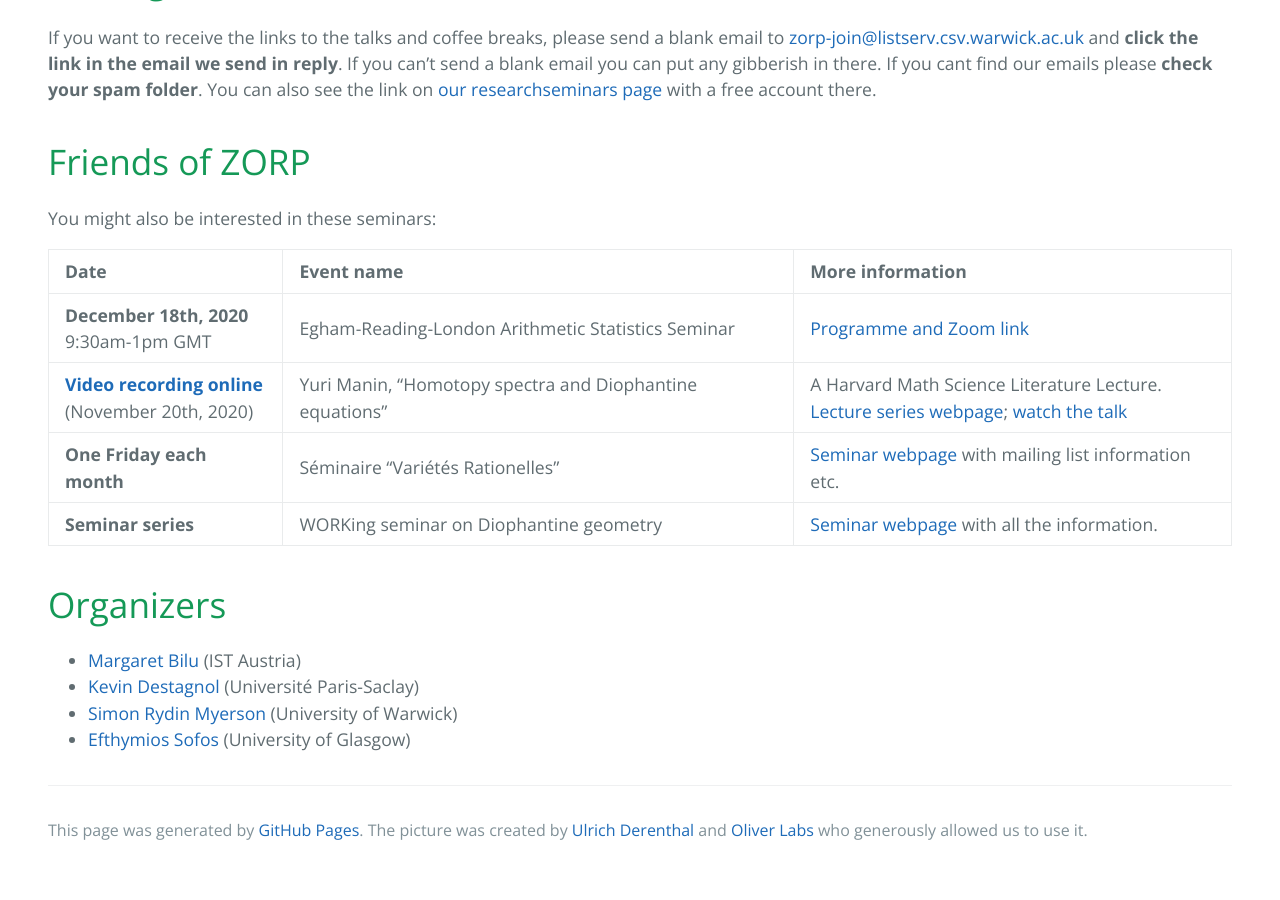
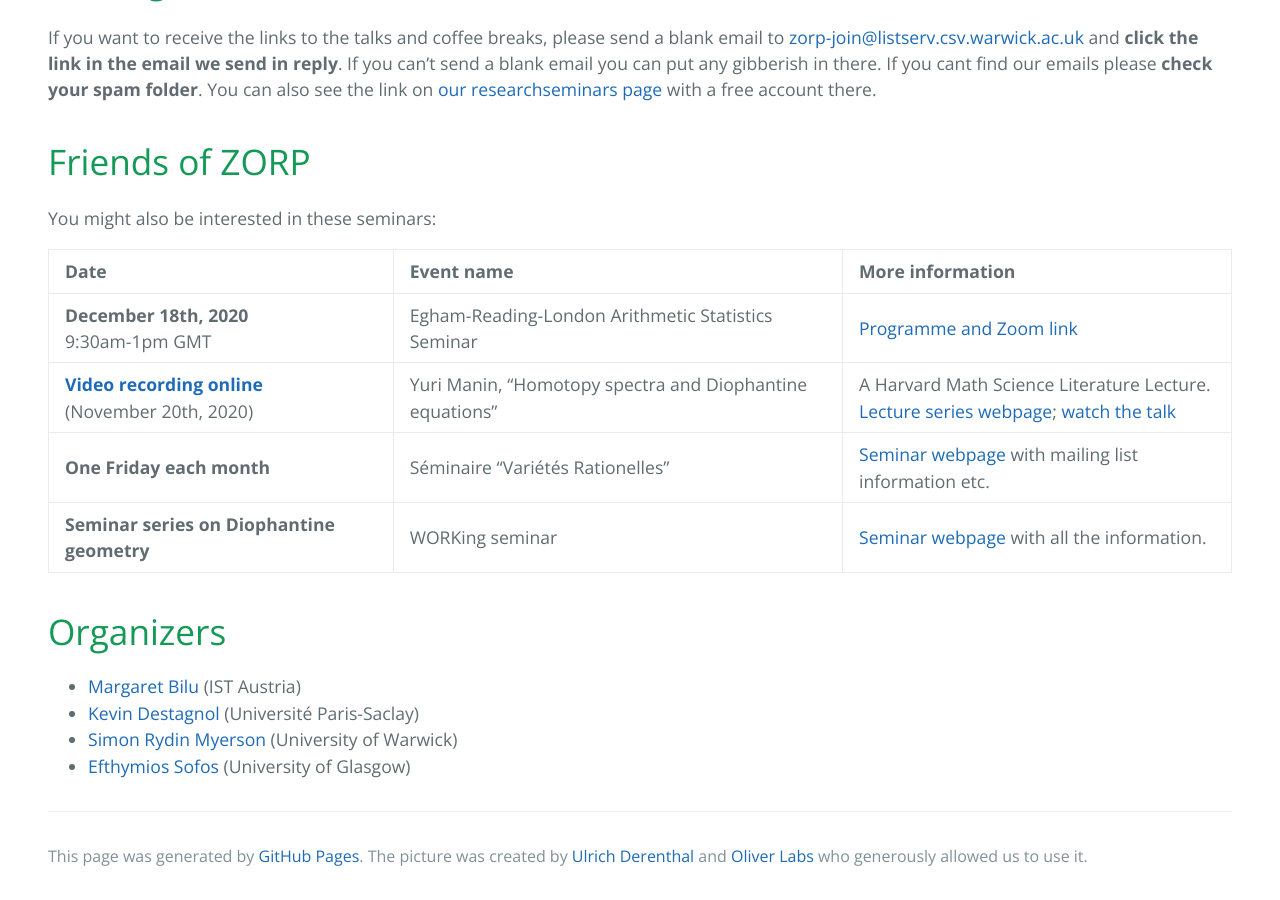
Before and after one commit to zoom-on-rational-points/zoom-on-rational-points.github.io, a Jekyll site: the page built from index.md, in a window 1280 px wide and 900 px high, scrolled down 1328 px. Built offline with Jekyll 4.4.1, drawn with Linux system fonts in a browser that asks for light colours; our own code applies the rules of GitHub Pages for plain Markdown files; before the commit the page ends 2202 px from its top, so only the background shows below that.

Commit message:
Update index.md

```diff
--- a/index.md
+++ b/index.md
@@ -30,7 +30,7 @@ You might also be interested in these seminars:
 | **December 18th, 2020** <br> 9:30am-1pm GMT| Egham-Reading-London Arithmetic Statistics Seminar  | <a href="https://reynoldfregoli.wixsite.com/website">Programme and Zoom link</a> |
 | **<a href="https://www.youtube.com/watch?v=0LRjvyldpCw">Video recording online</a>** <br> (November 20th, 2020) | Yuri Manin, "Homotopy spectra and Diophantine equations" | A Harvard Math Science Literature Lecture.<br> <a href="https://cmsa.fas.harvard.edu/literature-lecture-series/">Lecture series webpage</a>; <a href="https://www.youtube.com/watch?v=0LRjvyldpCw">watch the talk</a>|
 | **One Friday each month** | S&eacute;minaire "Vari&eacute;t&eacute;s Rationelles" | <a href="https://webusers.imj-prg.fr/~cyril.demarche/SVR/SVR.html">Seminar webpage</a> with mailing list information etc. |
-| **Seminar series** | WORKing seminar on Diophantine geometry | <a href="https://sites.google.com/site/netandogra/working-seminar">Seminar webpage</a> with all the information. |
+| **Seminar series on Diophantine geometry** | WORKing seminar | <a href="https://sites.google.com/site/netandogra/working-seminar">Seminar webpage</a> with all the information. |
 
 
 
```
